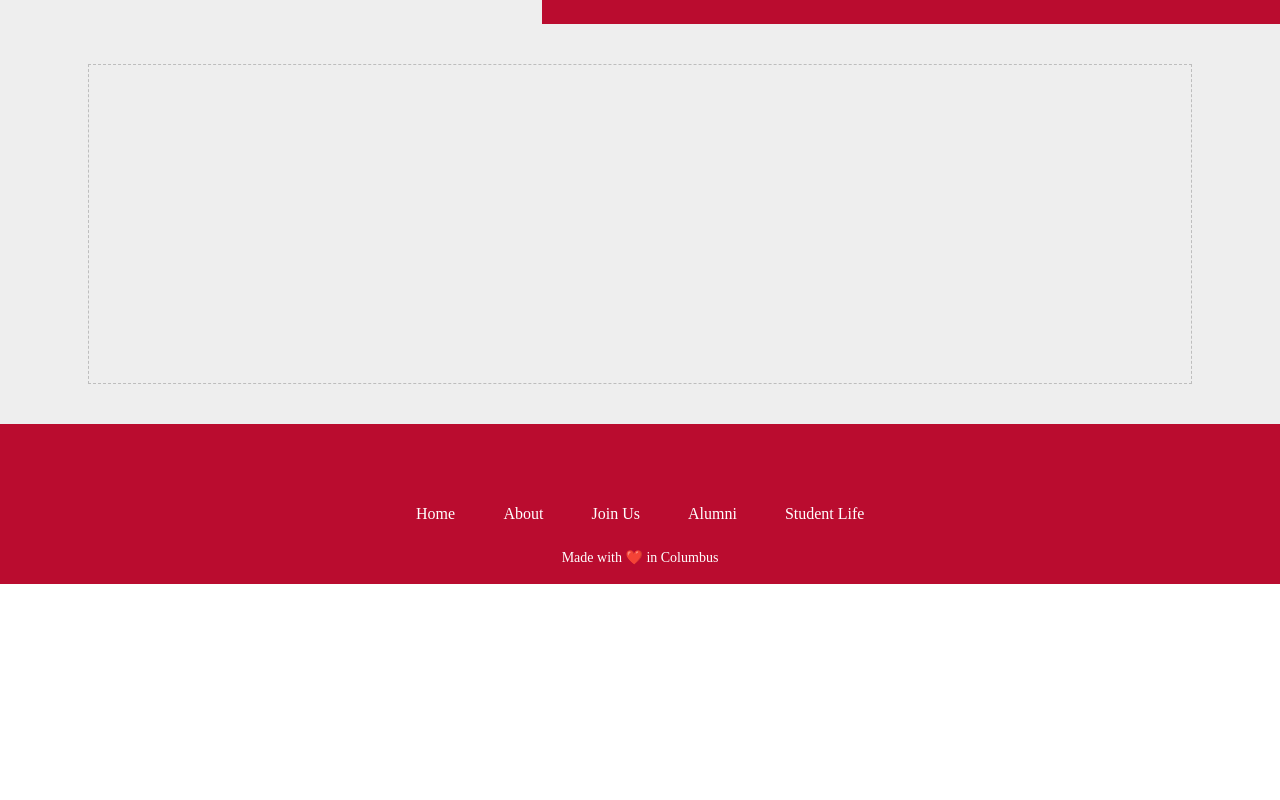
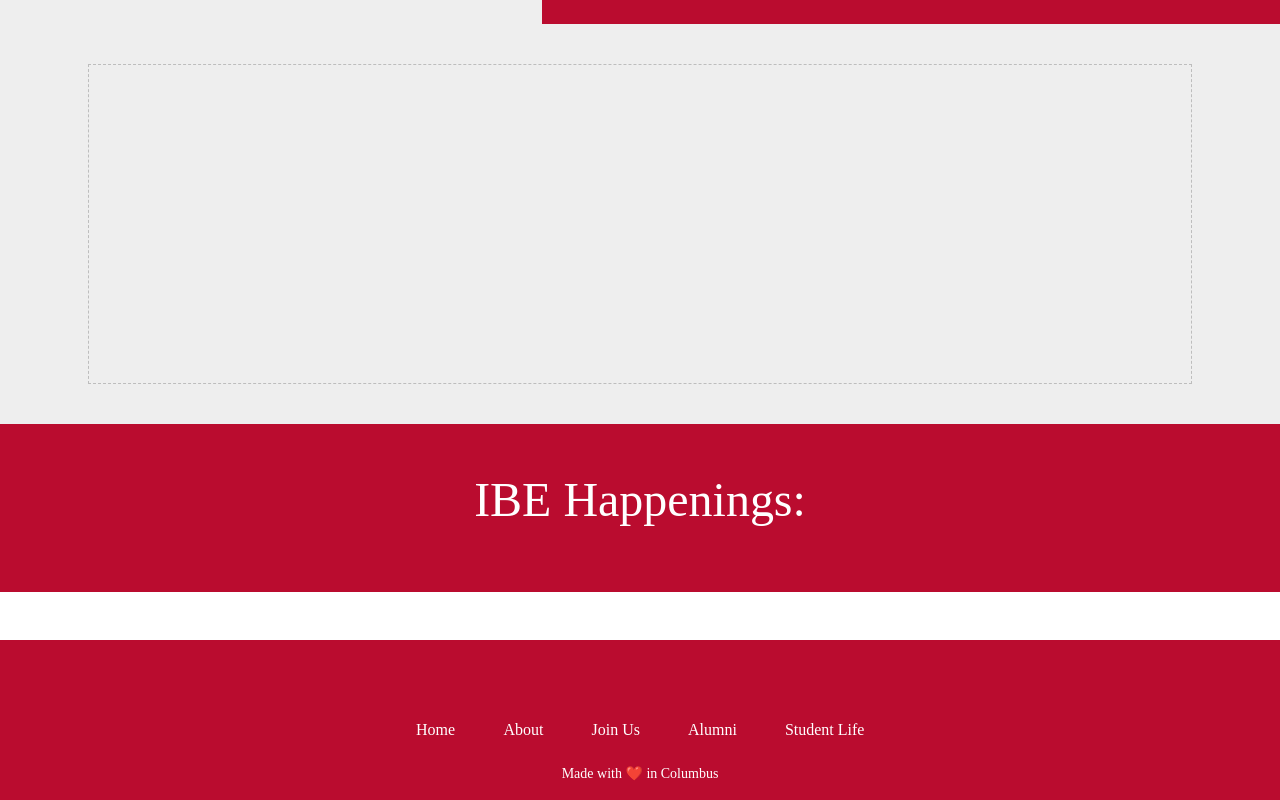
Before and after one commit to ibe-osu/ibe, a Next.js app: page /student-life in a window 1280 px wide. Shown: the part 442-1242 px from the top of the page. Before the commit the page ends 1026 px from the top, so only its background shows below. Built offline with nearby package versions, Linux system fonts and the light colour scheme; some icons are missing; a web font is replaced by a local one; what @mui/material-nextjs would draw is missing.

Commit message:
Checkpoint

```diff
--- a/src/app/student-life/page.tsx
+++ b/src/app/student-life/page.tsx
@@ -1,23 +1,13 @@
 import StudentLife from "@/components/student-life/StudentLife";
 import KeynoteSpeakers from "@/components/student-life/KeynoteSpeakers";
-import { Box } from "@mui/material";
+import Happenings from "@/components/student-life/Happenings";
 
 export default function About() {
   return (
-    // Keep the hero at the top and let the keynote module absorb leftover height
-    // so the page fills the viewport even when the carousel is still under construction.
-    <Box
-      component="main"
-      sx={{
-        display: "flex",
-        flexDirection: "column",
-        minHeight: "calc(100vh - 64px)",
-      }}
-    >
+    <>
       <StudentLife />
-      <Box sx={{ flexGrow: 1, display: "flex" }}>
-        <KeynoteSpeakers />
-      </Box>
-    </Box>
+      <KeynoteSpeakers />
+      <Happenings />
+    </>
   );
 }
--- a/src/components/student-life/Happenings.tsx
+++ b/src/components/student-life/Happenings.tsx
@@ -0,0 +1,23 @@
+import { Box, Typography } from "@mui/material";
+import theme from "@/theme/theme";
+
+export default function Happenings() {
+  return (
+    <Box sx={{ textAlign: "center", pb: "3rem" }}>
+
+      <Box sx={{
+        textAlign: "center",
+        backgroundColor: theme.palette.primary.main,
+        color: theme.palette.secondary.main,
+        pt: "2rem",
+        pb: "3rem"
+        }}>
+      <Typography variant="h3" sx={{ py: "1rem" }}>
+        IBE Happenings:
+      </Typography>
+
+    </Box>
+
+    </Box>
+  );
+}
--- a/src/components/student-life/KeynoteSpeakers.tsx
+++ b/src/components/student-life/KeynoteSpeakers.tsx
@@ -5,6 +5,7 @@ export default function KeynoteSpeakers() {
   return (
     // Full-width background that inherits the page margin hack from the hero to
     // guarantee the keynote section shares the same edge-to-edge treatment.
+    // This component absorbs leftover height to fill the viewport even when the carousel is still under construction.
     <Box
       sx={{
         display: "flex",
@@ -19,7 +20,8 @@ export default function KeynoteSpeakers() {
         // borderBottom: `4px solid ${theme.palette.primary.main}`,
         pt: { xs: 4, md: 5 },
         pb: { xs: 4, md: 5 },
-        height: "100%",
+        minHeight: "calc(100vh - 64px - 400px)", // Subtract header height and approximate StudentLife height
+        flexGrow: 1,
       }}
     >
       {/* Inner container stays centered so the speaker content aligns with the rest of the site grid. */}
```
